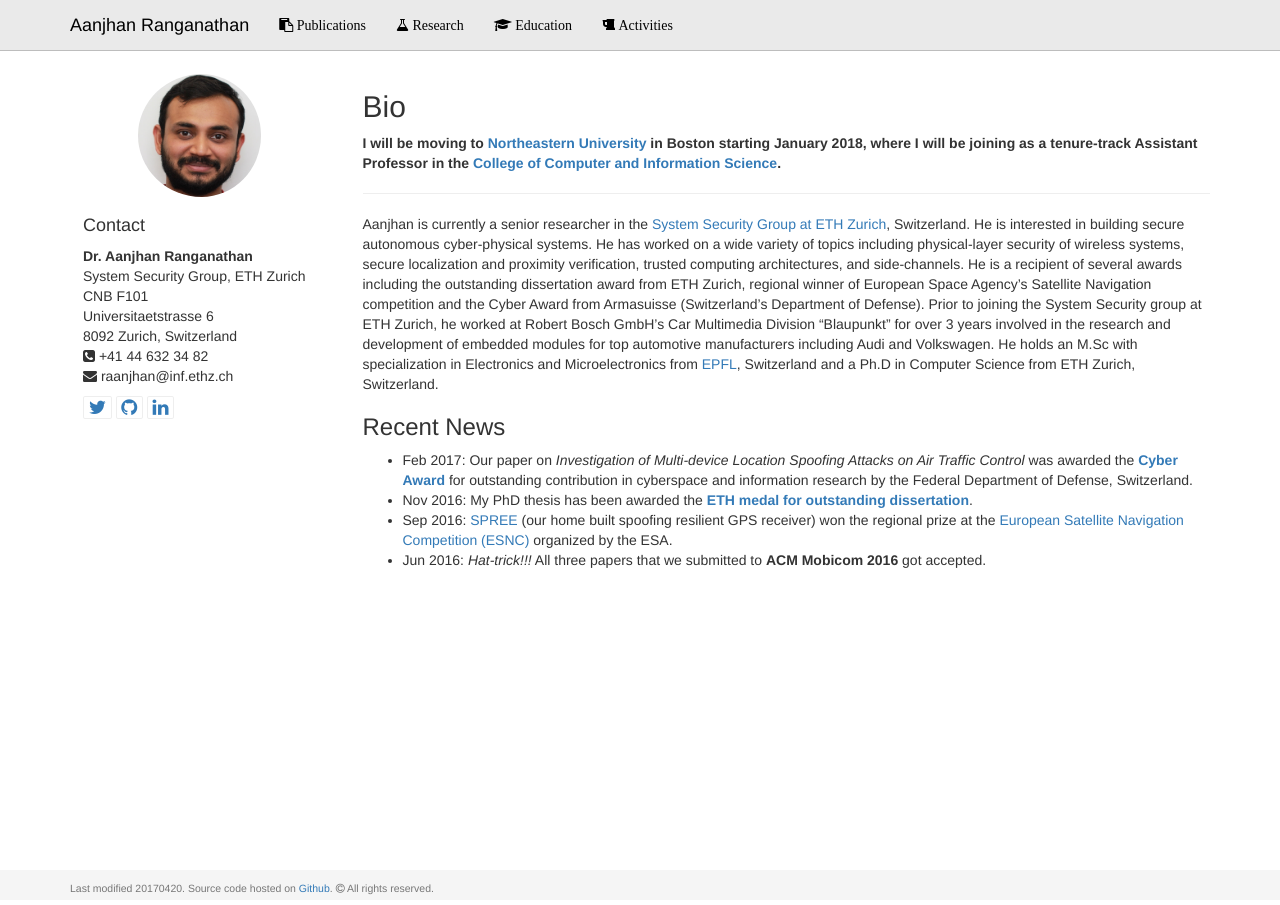
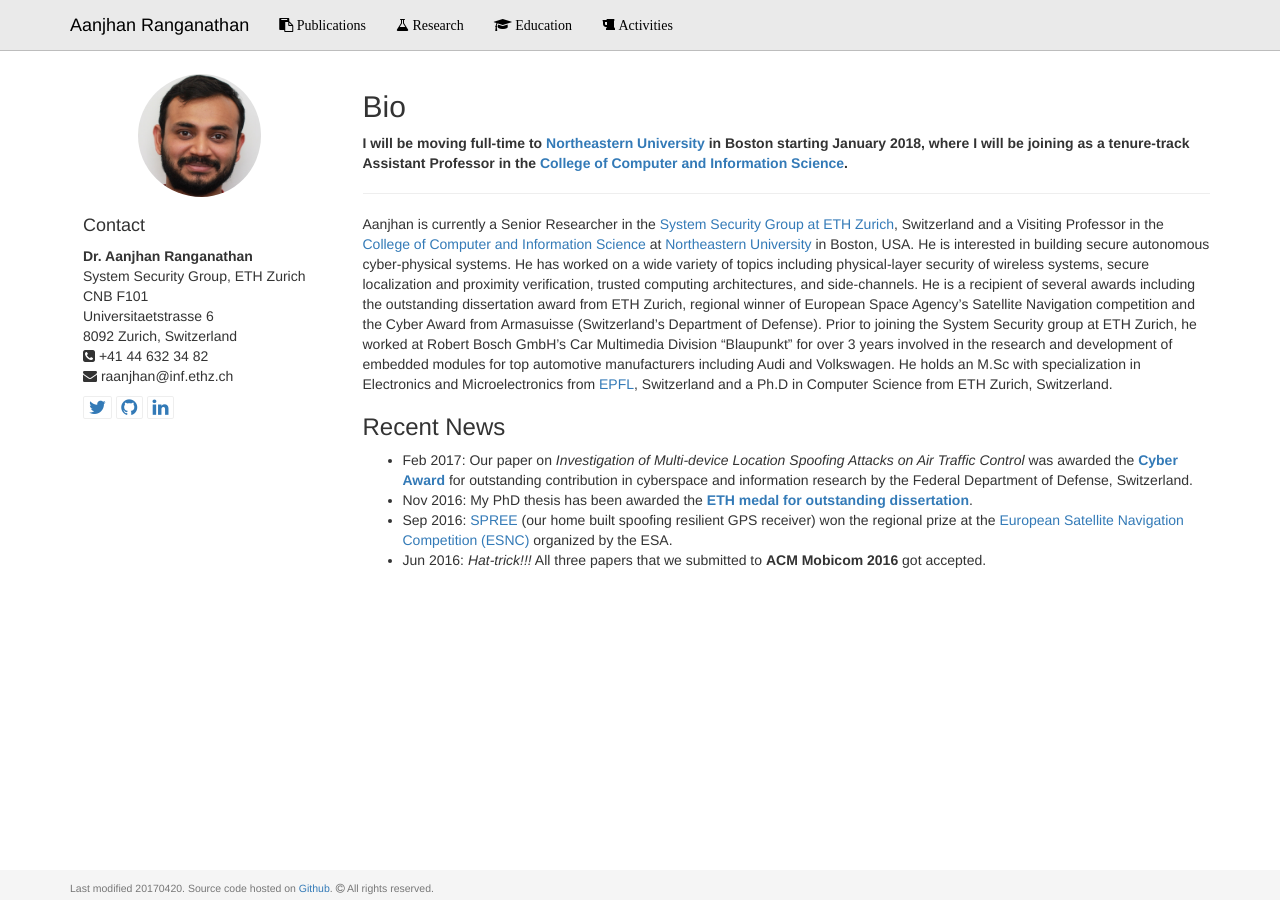
Before and after one commit to aanjhan/mywebsite, a Jekyll site: the page built from index.md, in a window 1280 px wide. Built offline with Jekyll 4.4.1, drawn with Linux system fonts in a browser that asks for light colours; Markdown is read by kramdown in place of the engine named in the settings.

Commit message:
updated website

```diff
--- a/index.md
+++ b/index.md
@@ -5,10 +5,10 @@ layout: default
 
 ## Bio
 
-**I will be moving to <a href="http://www.northeastern.edu"> Northeastern University</a> in Boston starting January 2018, where I will be joining as a tenure-track Assistant Professor in the <a href="http://www.ccis.northeastern.edu">College of Computer and Information Science</a>.**
+**I will be moving full-time to [Northeastern University] in Boston starting January 2018, where I will be joining as a tenure-track Assistant Professor in the [College of Computer and Information Science].**
 
 ---
-Aanjhan is currently a senior researcher in the [System Security Group at ETH Zurich], Switzerland. He is interested in building secure autonomous cyber-physical systems. He has worked on a wide variety of topics including physical-layer security of wireless systems, secure localization and proximity verification, trusted computing architectures, and side-channels. He is a recipient of several awards including the outstanding dissertation award from ETH Zurich, regional winner of European Space Agency’s Satellite Navigation competition and the Cyber Award from Armasuisse (Switzerland’s Department of Defense). Prior to joining the System Security group at ETH Zurich, he worked at Robert Bosch GmbH's Car Multimedia Division "Blaupunkt" for over 3 years involved in the research and development of embedded modules for top automotive manufacturers including Audi and Volkswagen. He holds an M.Sc with specialization in Electronics and Microelectronics from [EPFL], Switzerland and a Ph.D in Computer Science from ETH Zurich, Switzerland.
+Aanjhan is currently a Senior Researcher in the [System Security Group at ETH Zurich], Switzerland and a Visiting Professor in the [College of Computer and Information Science] at [Northeastern University] in Boston, USA. He is interested in building secure autonomous cyber-physical systems. He has worked on a wide variety of topics including physical-layer security of wireless systems, secure localization and proximity verification, trusted computing architectures, and side-channels. He is a recipient of several awards including the outstanding dissertation award from ETH Zurich, regional winner of European Space Agency’s Satellite Navigation competition and the Cyber Award from Armasuisse (Switzerland’s Department of Defense). Prior to joining the System Security group at ETH Zurich, he worked at Robert Bosch GmbH's Car Multimedia Division "Blaupunkt" for over 3 years involved in the research and development of embedded modules for top automotive manufacturers including Audi and Volkswagen. He holds an M.Sc with specialization in Electronics and Microelectronics from [EPFL], Switzerland and a Ph.D in Computer Science from ETH Zurich, Switzerland.
 
 
 ### Recent News
@@ -20,3 +20,5 @@ Aanjhan is currently a senior researcher in the [System Security Group at ETH Zu
 [System Security group at ETH Zurich]:http://www.syssec.ethz.ch
 [EPFL]:http://epfl.ch
 [Prof. Dr. Srdjan Capkun]:http://www.syssec.ethz.ch/people/capkun.html
+[College of Computer and Information Science]:http://www.ccis.northeastern.edu
+[Northeastern University]:http://www.northeastern.edu
```
Also changed, not shown: 5 other files.
